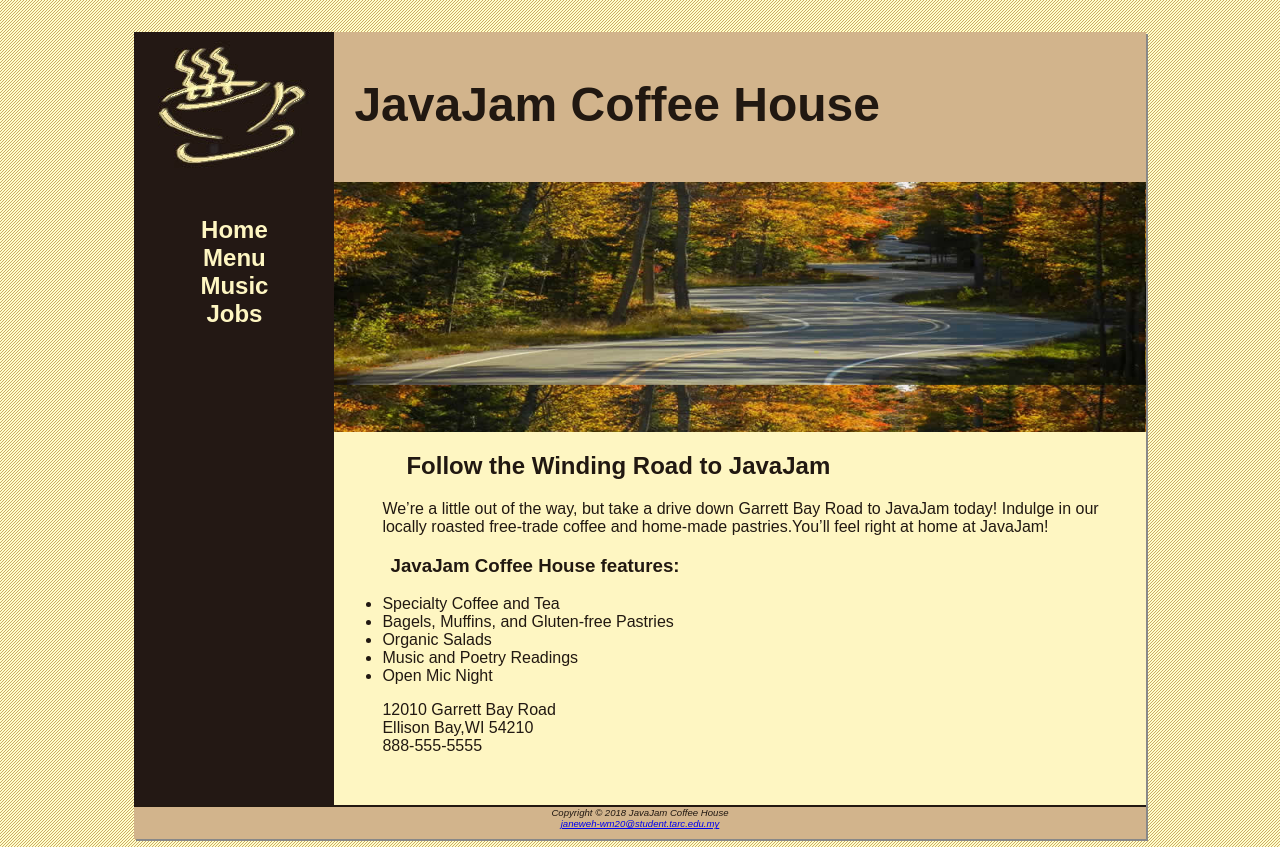
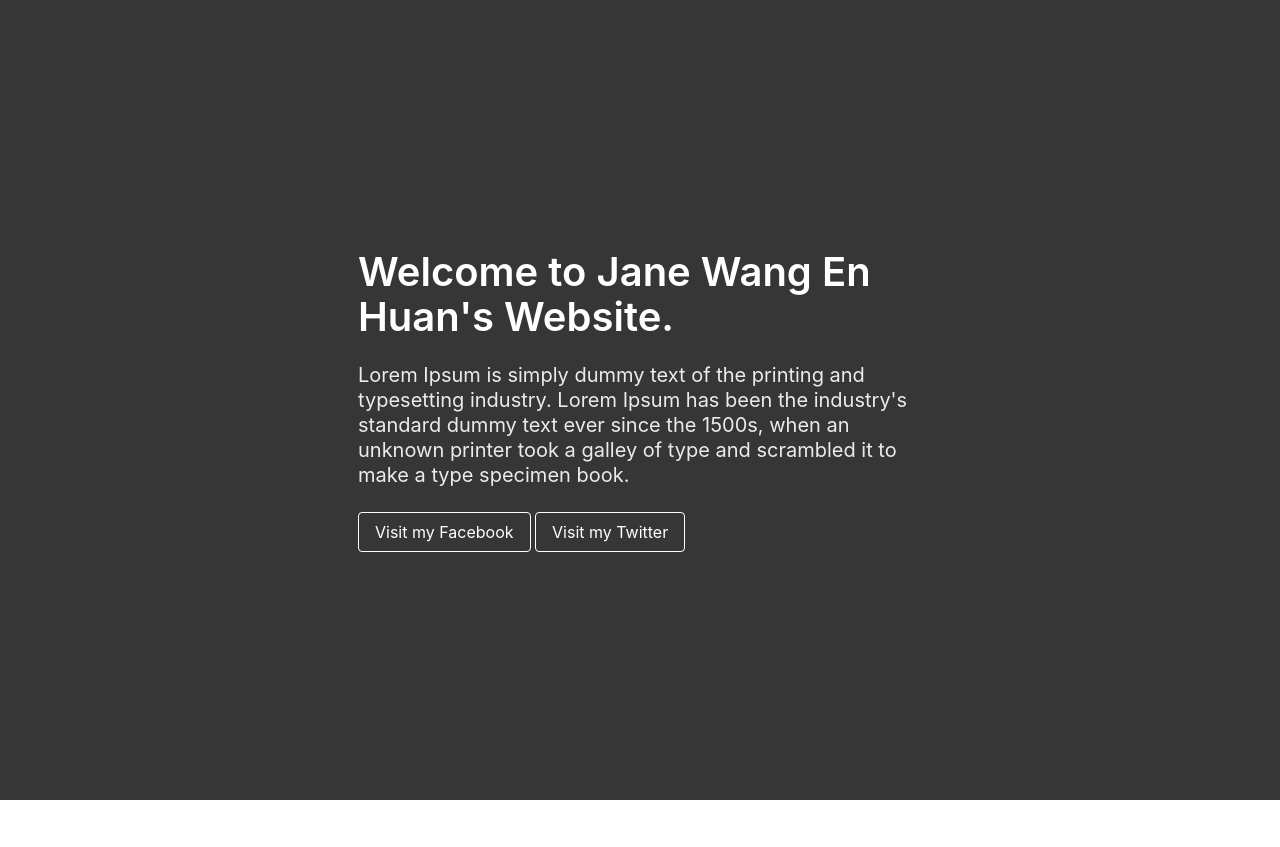
Before and after one commit to janewangenhuan/janewangenhuan.github.io, a plain HTML site: page index.html in a window 1280 px wide. After the commit the page ends 800 px from the top, so only its background shows below. Drawn offline with nearby package versions, Linux system fonts and the light colour scheme.

Commit message:
Update index.html

```diff
--- a/index.html
+++ b/index.html
@@ -1,82 +1,32 @@
 <!DOCTYPE html>
 <html>
-
-<head>
-    <title>JavaJam Coffee House</title>
-    <link rel="stylesheet" href="javajam.css">
-</head>
-
+    <head>
+        <title>Jane Wang En Huan's Website</title>
+        <link rel="stylesheet"
+            href="https://cdn.jsdelivr.net/npm/bulma@0.9.2/css/bulma.min.css">
+        <meta name="viewport" content="width=device-width, initial-scale=1">
+    </head>
 <body>
-    <div id="wrapper">
-
-        <header>
-            <h1>
-                JavaJam Coffee House
-            </h1>
-        </header>
-
-        <nav>
-            <ul>
-                <li>
-                    <a href="index.html">
-                            Home
-                        </a>
-                </li>
-                <li>
-                    <a href="menu.html">
-                            Menu
-                        </a>
-                </li>
-                <li>
-                    <a href="music.html">
-                            Music
-                        </a>
-                </li>
-                <li>
-                    <a href="jobs.html">
-                            Jobs
-                        </a>
-                </li>
-
-            </ul>
-
-        </nav>
-        <main>
-            <div id="heroroad">
-
+    <section class="hero is-fullheight is-dark">
+        <div class="hero-body">
+            <div class="container">
+            <div class="columns is-vcentered is-centered">
+                <div class="column is-6">
+                    <div class="block">
+                        <h1 class="title is-2">Welcome to Jane Wang En Huan's Website.</h1>
+                    </div>
+                    <div class="block">
+                        <h2 class="subtitle">Lorem Ipsum is simply dummy text of the printing and typesetting industry. Lorem Ipsum has been the industry's standard dummy text ever since the 1500s, when an unknown printer took a galley of type and scrambled it to make a type specimen book.<br>
+                        </h2>
+                    </div>
+                    <div class="block buttons">
+                        <a href="https://facebook.com/"><button class="button is-white is-outlined">Visit my Facebook</button></a> &nbsp;
+                        <a href="https://twitter.com/"><button class="button is-white is-outlined">Visit my Twitter</button></a>
+                    </div>
+                </div>
             </div>
-
-            <h2>
-                Follow the Winding Road to JavaJam
-            </h2>
-
-            <p>
-                We’re a little out of the way, but take a drive down Garrett Bay Road to JavaJam today! Indulge in our locally roasted free-trade coffee and home-made pastries.You’ll feel right at home at JavaJam!
-            </p>
-
-            <h3>
-                JavaJam Coffee House features:
-            </h3>
-
-            <ul>
-                <li>Specialty Coffee and Tea</li>
-                <li>Bagels, Muffins, and Gluten-free Pastries</li>
-                <li>Organic Salads</li>
-                <li>Music and Poetry Readings</li>
-                <li>Open Mic Night</li>
-            </ul>
-
-            <div>
-                12010 Garrett Bay Road <br/> Ellison Bay,WI 54210 <br/> 888-555-5555 <br/><br/>
             </div>
-        </main>
-
-        <footer>
-            Copyright &copy; 2018 JavaJam Coffee House <br/>
-            <a href="mailto:janeweh-wm20@student.tarc.edu.my">janeweh-wm20@student.tarc.edu.my</a>
-        </footer>
-    </div>
+        </div>
+    </section>
 </body>
-
-
 </html>
```
